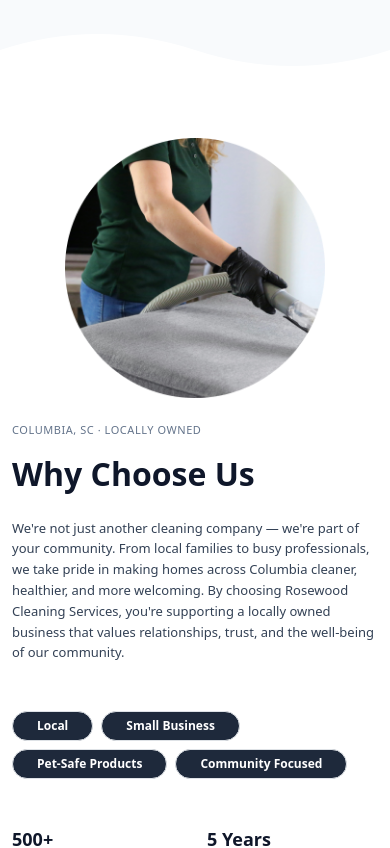
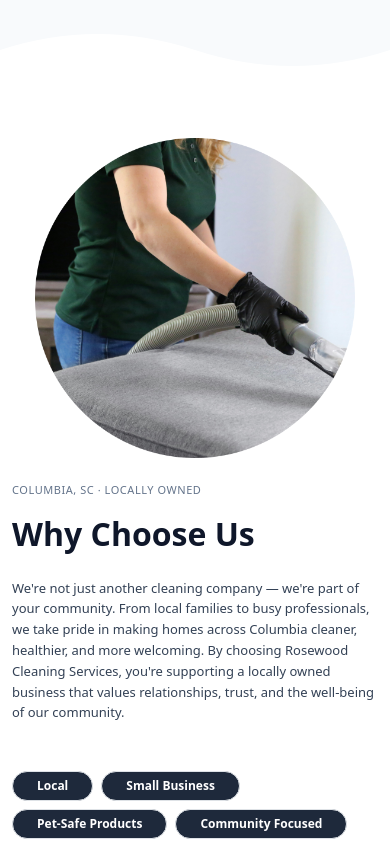
Before and after one commit to alexgoodestudio/rosewood_cleaning_service, a React (Create React App) app: page / in a window 390 px wide. Shown: the part 3200-4048 px from the top of the page. Built offline with nearby package versions, Linux system fonts and the light colour scheme.

Commit message:
why compoent image media query2

```diff
--- a/src/Style.css
+++ b/src/Style.css
@@ -446,7 +446,7 @@
 .image-square {
   aspect-ratio: 1 / 1;
   width: 100%;
-  max-width: 260px;
+  max-width: 320px;
 }
 
 @media (min-width: 768px) {
```
